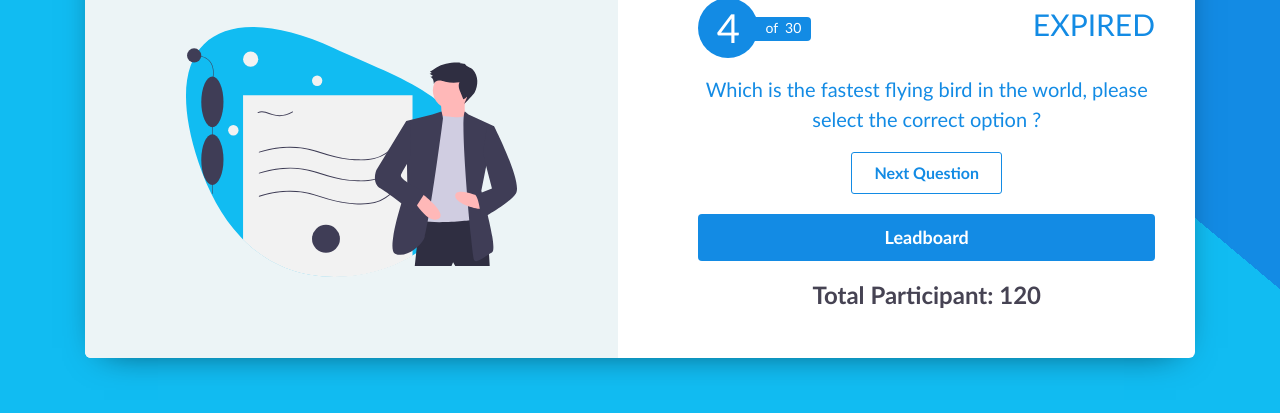
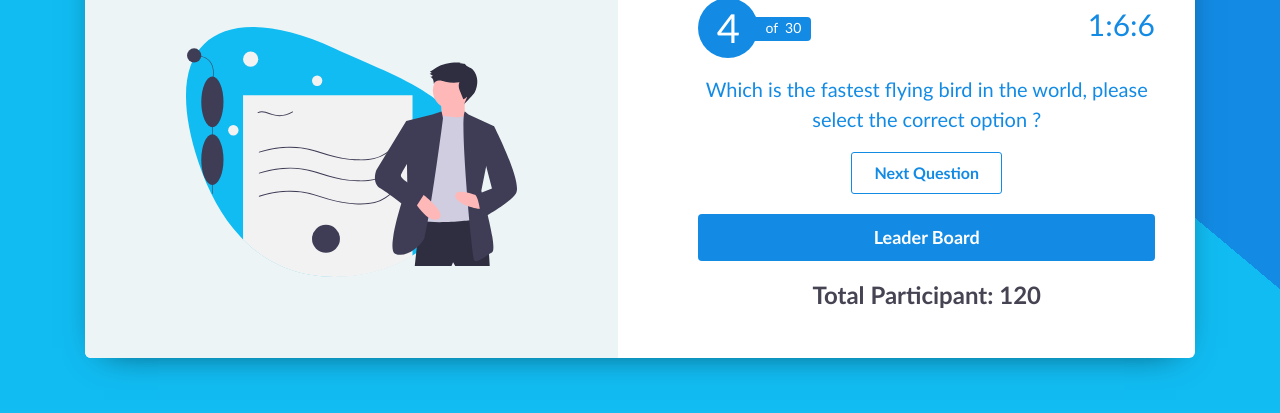
Before and after one commit to Sarfaroj95/new-quiz, a plain HTML site: page hostlead.html in a window 1280 px wide. Shown: the part 273-686 px from the top of the page. Drawn offline with nearby package versions, Linux system fonts and the light colour scheme.

Commit message:
update lead to leader and back btn bigger

```diff
--- a/css/style.scss
+++ b/css/style.scss
@@ -690,7 +690,7 @@ body {
 }
 .backBtn {
   background-color: $primary;
-  font-size: 16px;
+  font-size: 22px;
   text-align: right;
   &:hover {
     color: #000;
--- a/hostlead.html
+++ b/hostlead.html
@@ -138,7 +138,7 @@
                             </div>
                             <div class="">
                                 <button herf="quiz.html" class="button">Next Question</button>
-                                <a href="#" id="showTop" class="btn">Leadboard</a>
+                                <a href="#" id="showTop" class="btn">Leader Board</a>
                                 <h3>Total Participant: 120</h3>
 
                             </div>
@@ -194,7 +194,7 @@
 
     <script>
         // Set the date we're counting down to
-        var countDownDate = new Date("Nov 21, 2020 10:00:00").getTime();
+        var countDownDate = new Date("Nov 25, 2020 10:00:00").getTime();
 
         // Update the count down every 1 second
         var x = setInterval(function () {
```
Also changed, not shown: quiz-ans.html (+1 -1 lines), quiz-audio.html (+1 -1 lines), quiz-image.html (+1 -1 lines), quiz-subjective.html (+1 -1 lines), quiz-text-image.html (+1 -1 lines), quiz-text.html (+1 -1 lines), quiz-video-image.html (+1 -1 lines), quiz-video.html (+1 -1 lines), quiz-wrong-ans.html (+1 -1 lines), css/style.css, link/link.txt.
